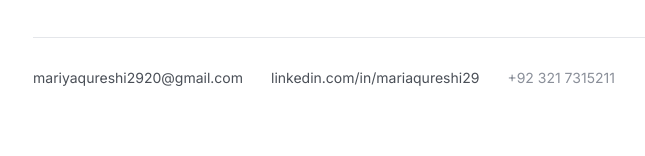
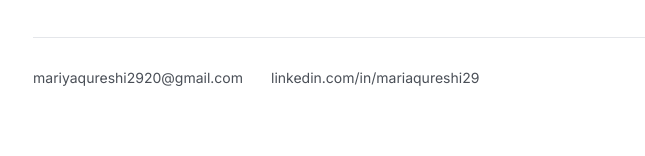
Before and after one commit to maariyaa46/maria-portfolio, a plain HTML site: page index.html in a window 1280 px wide. Shown: the part 409-565 px from the top of the page, without its empty margins (259-904 px from the left). Drawn offline with Linux system fonts and the light colour scheme.

Commit message:
Update index.html

```diff
--- a/index.html
+++ b/index.html
@@ -134,7 +134,7 @@
     <div class="contact-row">
       <a href="mailto:mariyaqureshi2920@gmail.com">mariyaqureshi2920@gmail.com</a>
       <a href="https://linkedin.com/in/mariaqureshi29">linkedin.com/in/mariaqureshi29</a>
-      <span>+92 321 7315211</span>
+
     </div>
   </header>
 
@@ -278,7 +278,7 @@
 
   <footer>
     <a class="big-link" href="mailto:mariyaqureshi2920@gmail.com">mariyaqureshi2920@gmail.com</a>
-    <div class="sub">+92 321 7315211 · linkedin.com/in/mariaqureshi29</div>
+    <div class="sub"> · linkedin.com/in/mariaqureshi29</div>
   </footer>
 
 </div>
```
